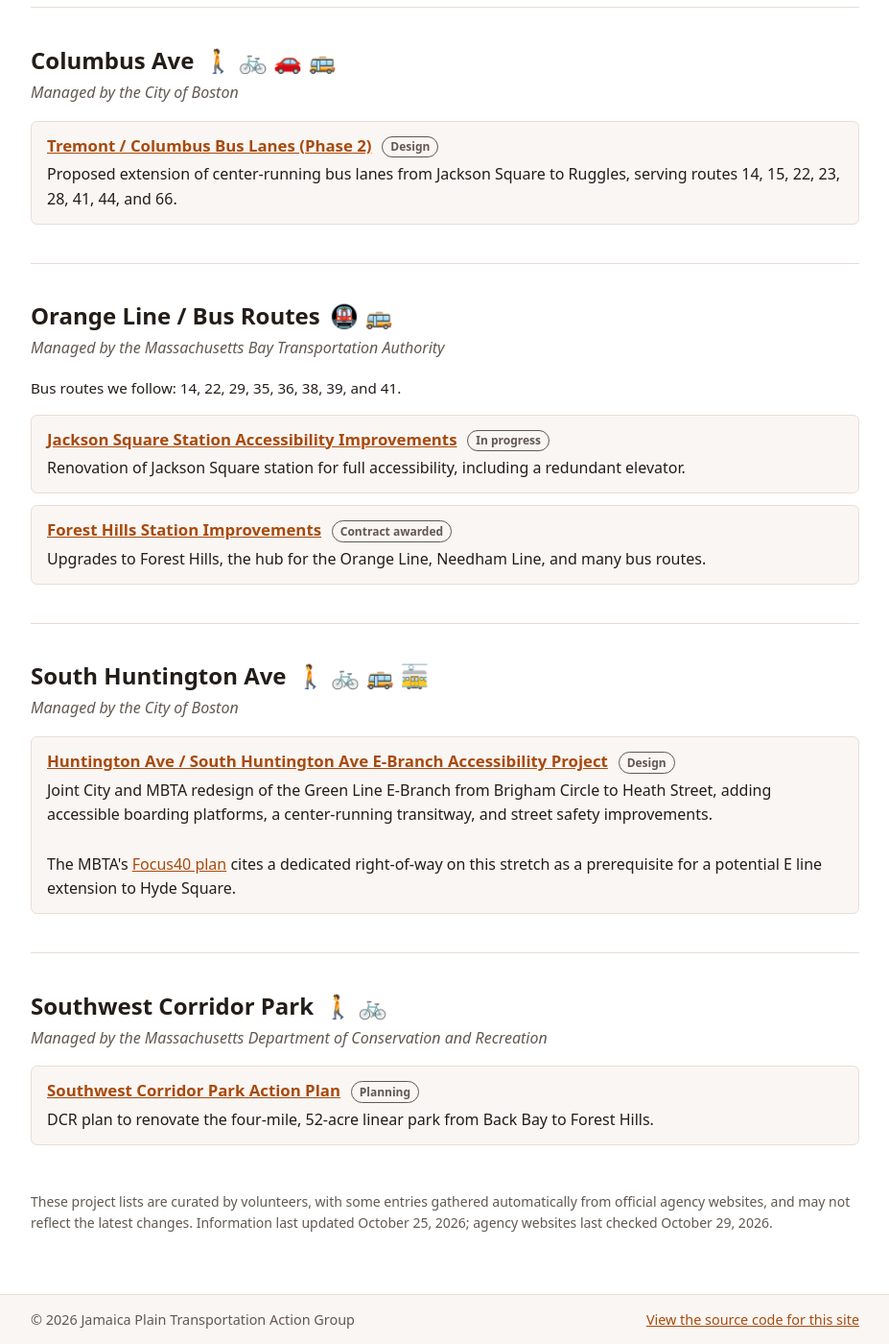
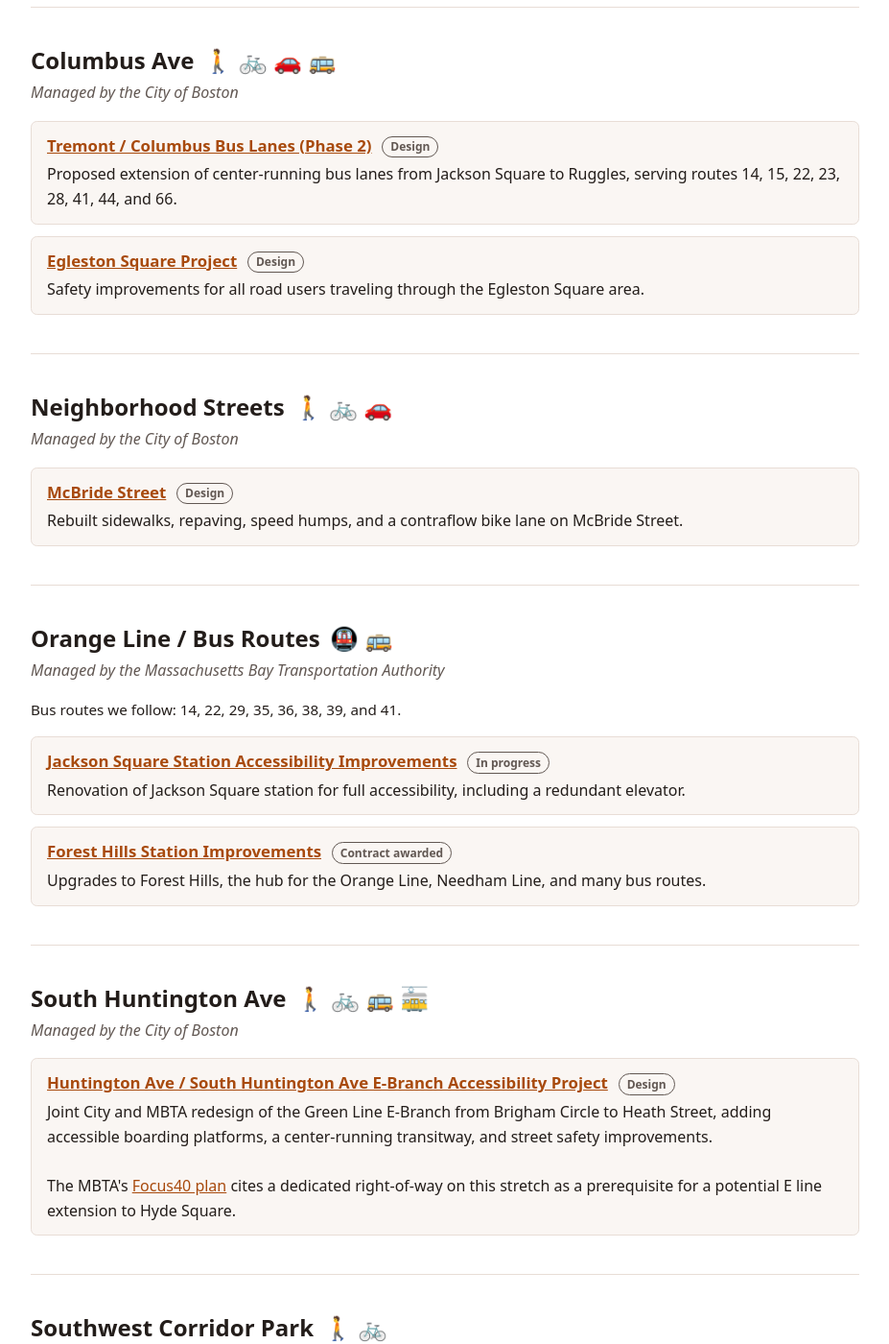
Before and after one commit to nathan-weinberg/jptag, a Jekyll site: the page built from projects.md, in a window 1280 px wide and 1400 px high, scrolled down 896 px. Shown: the whole window at 96% size, without its empty margins (176-1103 px from the left). Built offline with Jekyll 4.4.1, drawn with Linux system fonts in a browser that asks for light colours; some of the changed text lies outside the part shown.

Commit message:
Review Boston candidates from weekly refresh
Add McBride Street (new Neighborhood Streets section) and Egleston Square
(Columbus Ave section) to the Projects page, and hide the other nine
Boston candidates so they aren't proposed again.

Point the E-Branch Accessibility entry at its new boston.gov URL. The old
URL now redirects, so the refresh no longer matched it to the feed and
listed it as a new candidate.

Co-Authored-By: Claude Opus 5.5 <noreply@anthropic.com>
Signed-off-by: Nathan Weinberg <nathansweinberg@gmail.com>

```diff
--- a/_data/projects.yml
+++ b/_data/projects.yml
@@ -5,7 +5,7 @@
 # `status` is optional and shown as a small badge.
 # Section `emoji` is optional and shown after the section title.
 
-last_updated: 2026-10-25
+last_updated: 2026-10-28
 
 sections:
   - id: arborway-jamaicaway
@@ -44,6 +44,22 @@ sections:
           serving routes 14, 15, 22, 23, 28, 41, 44, and 66.
         url: https://www.boston.gov/departments/transportation/tremont-columbus-bus-lanes
         status: Design
+      - title: Egleston Square Project
+        description: >-
+          Safety improvements for all road users traveling through the Egleston Square area.
+        url: https://www.boston.gov/departments/transportation/project/egleston-square-project
+        status: Design
+
+  - id: neighborhood-streets
+    title: Neighborhood Streets
+    emoji: 🚶 🚲 🚗
+    agency: City of Boston
+    projects:
+      - title: McBride Street
+        description: >-
+          Rebuilt sidewalks, repaving, speed humps, and a contraflow bike lane on McBride Street.
+        url: https://www.boston.gov/departments/transportation/project/mcbride-street
+        status: Design
 
   - id: orange-line-bus
     title: Orange Line / Bus Routes
@@ -73,7 +89,7 @@ sections:
           adding accessible boarding platforms, a center-running transitway, and street safety improvements.<br><br>
           The MBTA's <a href="https://web.archive.org/web/20211006004231id_/https://static1.squarespace.com/static/57757a3cff7c50f318d8aae0/t/5c904501f9619a6b93cd1ee0/1552958737005/05-Programs.pdf#page=13">Focus40 plan</a>
           cites a dedicated right-of-way on this stretch as a prerequisite for a potential E line extension to Hyde Square.
-        url: https://www.boston.gov/departments/transportation/huntington-avenuesouth-huntington-avenue-e-branch-accessibility-project
+        url: https://www.boston.gov/departments/transportation/project/huntington-ave-south-huntington-ave-e-branch-accessibility
         status: Design
 
   - id: southwest-corridor-park
```
Also changed, not shown: _data/projects_overrides.yml (+9 -0 lines).
